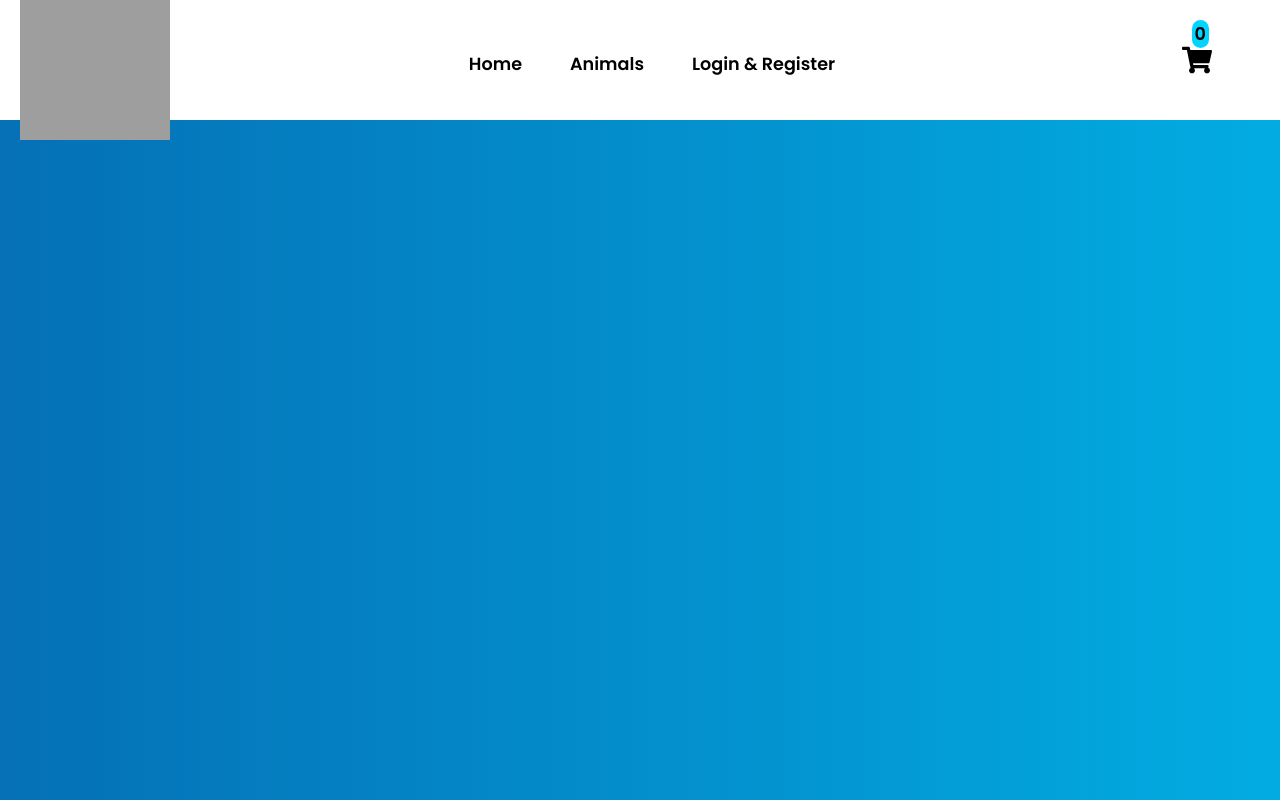
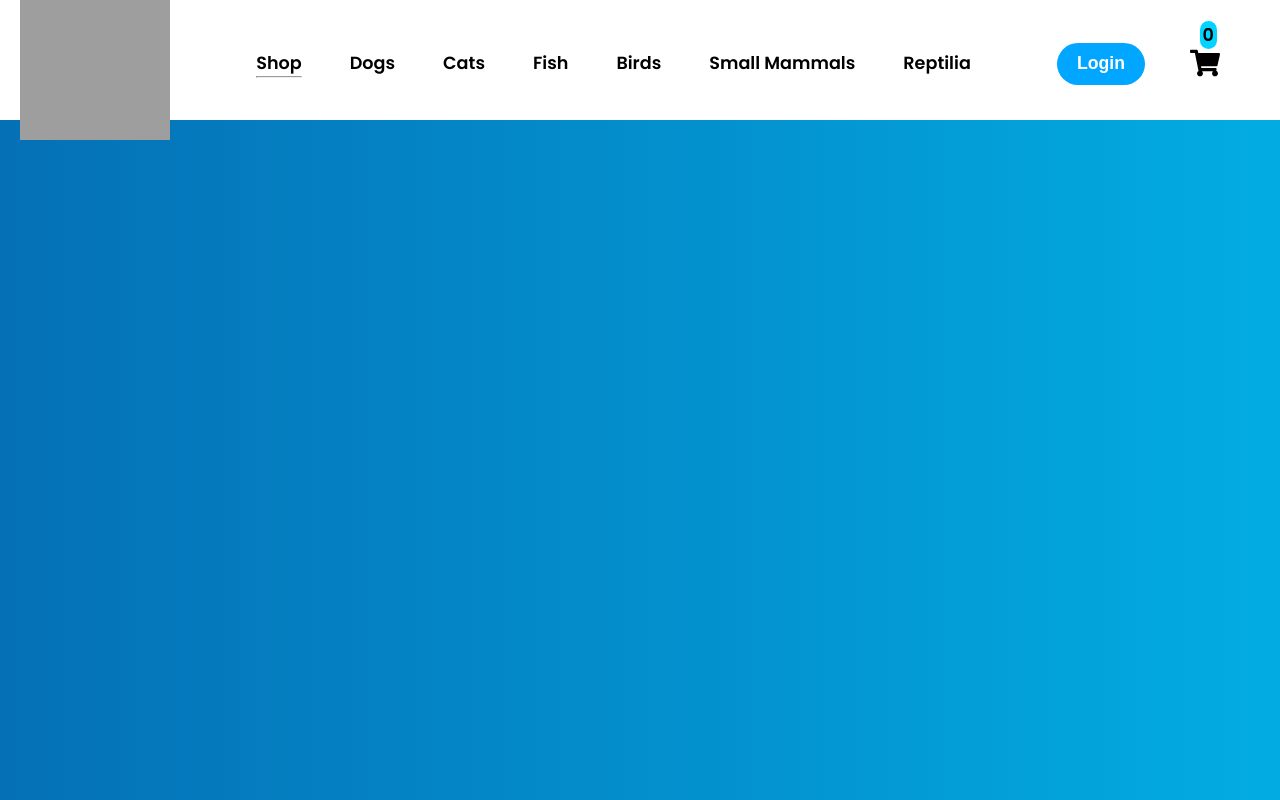
Before and after one commit to Hashara-Pilapitiya/PetParadise, a React (Create React App) app in the folder frontend/: page / in a window 1280 px wide. Built offline with nearby package versions, Linux system fonts and the light colour scheme; grey boxes are pictures that could not be loaded.

Commit message:
Update Navbar styling and add menu highlighting

```diff
--- a/frontend/src/Components/Navbar/Navbar.css
+++ b/frontend/src/Components/Navbar/Navbar.css
@@ -15,6 +15,13 @@ header {
     display: flex;
     list-style: none;
     gap: 3rem;
+}
+
+.nav-items hr {
+    border: none;
+    width: 80%;
+    background: var(--secondary-color);
+    border-radius: 10px;
 }
 
 .menu-items ul li a {
@@ -43,33 +50,50 @@ header {
     margin-bottom: -20px;
 }
 
-.close {
-    display: none;
-}
-
-.cart {
-    margin-right: 3rem;
+.login-cart {
+    margin-right: 40px;
+    display: flex;
+    gap: 45px;
     position: relative;
 }
 
-.cart span {
+.login-cart button {
+    background: #00a6ff;
+    color: var(--color-white);
+    padding: 10px 20px;
+    border: none;
+    border-radius: 75px;
+    font-size: 1.1rem;
+    font-weight: 600;
+    cursor: pointer;
+
+}
+
+.login-cart button:hover {
+    background: var(--color-white);
+    color: var(--secondary-color);
+    border: 2px solid #00a6ff;
+}
+
+.login-cart span {
     background: #00d4ff;
     padding: 1px 3px;
     border-radius: 10px;
     color: black;
     position: absolute;
-    top: -25px;
+    top: -22px;
     right: 3px;
     font-size: 1.1rem;
     font-weight: 600;
 }
 
-.cart .cart-icon {
+.login-cart .cart-icon {
+    margin-top: 5px;
     width: 30px;
     height: 30px;
     color: black;
 }
 
-.cart .cart-icon:hover {
+.login-cart .cart-icon:hover {
     color: var(--secondary-color);
 }
--- a/frontend/src/Components/Navbar/Navbar.jsx
+++ b/frontend/src/Components/Navbar/Navbar.jsx
@@ -1,11 +1,13 @@
-import React from 'react';
+import React, { useState } from 'react';
 import './Navbar.css';
 import { Link } from 'react-router-dom';
 import { FaShoppingCart } from 'react-icons/fa';
-import { IoIosCloseCircle } from 'react-icons/io';
 import Logo from '../Assets/logo.png';
 
 const Navbar = () => {
+
+    const [menu, setMenu] = useState('shop');
+
   return (
 
     <header className='header'>
@@ -18,18 +20,23 @@ const Navbar = () => {
 
             <div className='menu-items'>
                 <ul>
-                    <li><Link to='/'>Home</Link></li>
-                    <li><Link to='/animals'>Animals</Link></li>
-                    <li><Link to='/login'>Login & Register</Link></li>
-                    <li>
-                        <span className='close'><IoIosCloseCircle /></span>
-                    </li>
+                    <li onClick={() => {setMenu('shop')}}><Link to='/'>Shop{menu === 'shop' ? <hr /> : <></>}</Link></li>
+                    <li onClick={() => {setMenu('dogs')}}><Link to='/animals'>Dogs{menu === 'dogs' ? <hr /> : <></>}</Link></li>
+                    <li onClick={() => {setMenu('cats')}}><Link to='/login'>Cats{menu === 'cats' ? <hr /> : <></>}</Link></li>
+                    <li onClick={() => {setMenu('fish')}}><Link to='/login'>Fish{menu === 'fish' ? <hr /> : <></>}</Link></li>
+                    <li onClick={() => {setMenu('birds')}}><Link to='/login'>Birds{menu === 'birds' ? <hr /> : <></>}</Link></li>
+                    <li onClick={() => {setMenu('mammals')}}><Link to='/login'>Small Mammals{menu === 'mammals' ? <hr /> : <></>}</Link></li>
+                    <li onClick={() => {setMenu('reptilia')}}><Link to='/login'>Reptilia{menu === 'reptilia' ? <hr /> : <></>}</Link></li>
+
                 </ul>
             </div>
 
-            <div className='cart'>
+            <div className='login-cart'>
+                <button>Login</button>
                 <span>0</span>
                 <Link to='/cart'><FaShoppingCart className='cart-icon' /></Link>
+
+
             </div>
 
         </div>
```
